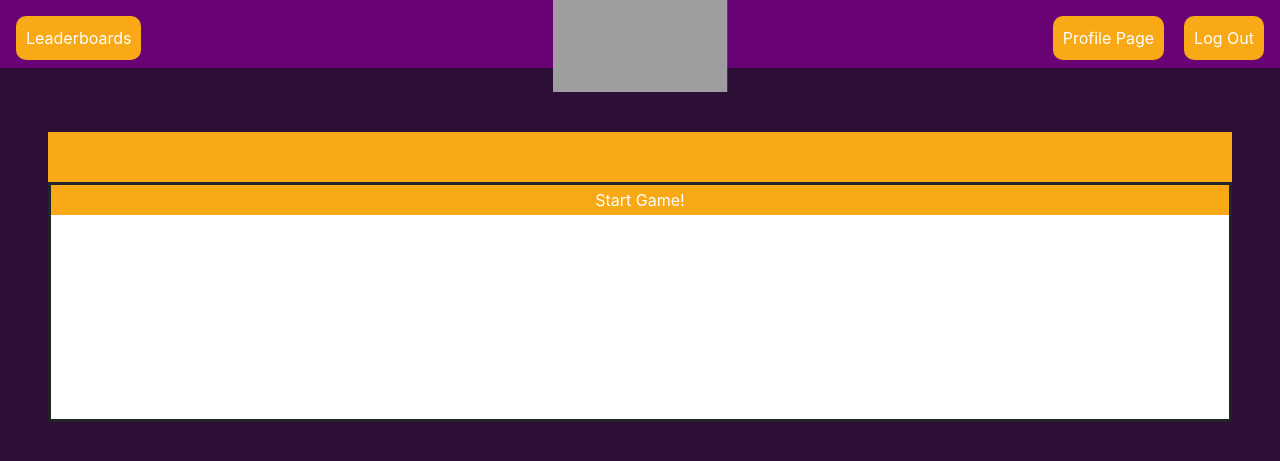
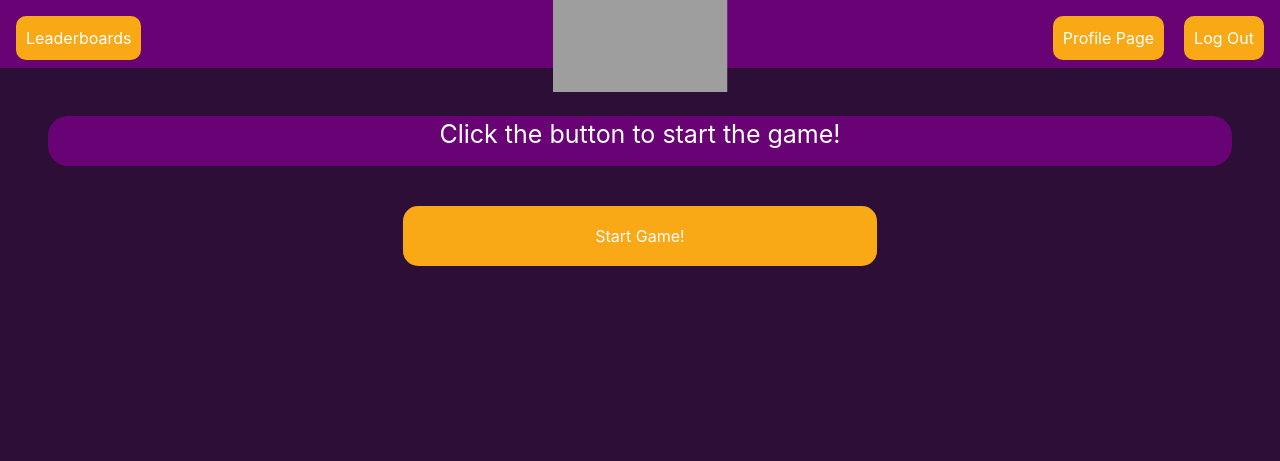
Before and after one commit to noahrijks84/WebIk05, a Flask app: page /timeattack in a window 1280 px wide. Shown: the top 461 px of the page. Run offline with Flask 2, Linux system fonts and the light colour scheme; a user stored in the database is signed in; some libraries are stand-ins or nearby versions; grey boxes are pictures that could not be loaded.

Commit message:
Style updates

```diff
--- a/Scrivia/application.py
+++ b/Scrivia/application.py
@@ -92,7 +92,6 @@ def on_lobby_request(lobby, category, gamemode):
 
     join_room(lobby)
     current_users[username] = [lobby, 0, category, hearts, gamemode]
-    print(current_users[username])
 
 
 # readding the user to the chosen lobby when entering the game page
@@ -109,7 +108,6 @@ def on_join_request():
             message = username + " has joined the game"
             emit("playerupdate", len(lobby_players),  broadcast=True, room=room)
             emit('user message', message, broadcast=True, room=room)
-            print(current_users[username])
         else:
             emit("nolobby")
     else:
@@ -155,7 +153,7 @@ def game_start(category):
 
     # iterating thru the players in the lobby
     for host in lobby_players:
-        category_list = ['any','animals', 'video_games', 'celebrities', 'comics', 'general_knowledge',
+        category_list = ['animals', 'video_games', 'celebrities', 'comics', 'general_knowledge',
                             '27', '15', '26', '29', '9']
 
         for cat in range(int(len(category_list) / 2.0)):
@@ -179,11 +177,11 @@ def game_start(category):
 
         # letting javascript run the drawing fase at the client
         emit('fase1', (host, hostdata), broadcast=True, room=room)
-        time.sleep(10)
+        time.sleep(60)
 
         # letting javascript run the guessing fase at the client
         emit('fase2', (host, answers, question, correct), broadcast=True, room=room)
-        time.sleep(10)
+        time.sleep(20)
 
     # letting javascript run the endfase of the game finishing everything up
     emit('endfase', broadcast=True, room=room)
@@ -194,9 +192,10 @@ def game_start(category):
                 # clearing all the player data
                 username = player
                 points = current_users[player][1]
+                gamemode = current_users[player][4]
 
                 # emitting a request to register the user points
-                emit("pointsregister", (username, points, catlook))
+                emit("pointsregister", (username, points, catlook, gamemode))
                 current_users[player][2] = None
     time.sleep(10)
 
@@ -246,8 +245,9 @@ def TimeAttack_start():
         if current_users[username][0] == room:
             points = current_users[username][1]
             category = current_users[username][2]
+            gamemode = current_users[username][4]
 
-            emit("pointsregister", (username, points, category))
+            emit("pointsregister", (username, points, category, gamemode))
             current_users[username][1] = 0
     time.sleep(10)
 
@@ -267,14 +267,24 @@ def on_registerpoints():
     username = split_data[0]
     points = split_data[1]
     category = split_data[2]
+    gamemode = split_data[3]
 
-    scrivdb.execute("UPDATE statistics SET points = points + :points WHERE username = :username",
-            points=points,
-            username=username)
-    scrivdb.execute("UPDATE statistics SET :category = :category + :points WHERE username = :username",
-            points=points,
-            username=username,
-            category=category)
+    if gamemode == "classic":
+        scrivdb.execute("UPDATE statistics SET points = points + :points WHERE username = :username",
+                points=points,
+                username=username)
+        scrivdb.execute("UPDATE statistics SET :category = :category + :points WHERE username = :username",
+                points=points,
+                username=username,
+                category=category)
+    elif gamemode == "timeattack":
+        scrivdb.execute("UPDATE timeattack SET points = points + :points WHERE username = :username",
+                points=points,
+                username=username)
+        scrivdb.execute("UPDATE timeattack SET :category = :category + :points WHERE username = :username",
+                points=points,
+                username=username,
+                category=category)
 
     return jsonify(True)
 
@@ -283,10 +293,6 @@ def on_registerpoints():
 def on_answer(answer):
     username = session["username"]
     lobby = current_users[username][0]
-
-    print(answer)
-    print(correct_answers[lobby])
-
 
     if current_users[username][4] == 'timeattack':
         if correct_answers[lobby] == answer:
@@ -408,17 +414,6 @@ def logout():
 
     # Redirect user to login form
     return redirect("/")
-
-
-@app.route("/leaderboards_classic", methods=["GET"])
-@login_required
-def leaderboards_classic_redirect():
-    return render_template("leaderboards_classic.html")
-
-@app.route("/leaderboards_timeattack", methods=["GET"])
-@login_required
-def leaderboards_timeattack_redirect():
-    return render_template("leaderboards_timeattack.html")
 
 @app.route("/leaderboards_classic", methods=["GET", "POST"])
 @login_required
--- a/Scrivia/static/styles.css
+++ b/Scrivia/static/styles.css
@@ -136,6 +136,12 @@ a{
     border: 2px solid #FAA916;
 }
 
+#question{
+    color: white;
+    vertical-align: middle;
+    font-size: 25px;
+}
+
 /* Game page */
 #drawing {
     width: 70%;
@@ -143,20 +149,24 @@ a{
     float:left;
     background-color: grey;
     overflow-y: auto;
+    border-radius: 15px 0px 15px 15px;
 }
 
 #chat {
     height: 40vh;
     overflow-y: auto;
-    border-style: solid;
     background-color: white;
+    border-radius: 0px 15px 0px 0px;
+}
+
+#categories{
+    width: 100%;
 }
 
 #gamearea {
     height: 30vh;
     overflow-y: auto;
     background-color: white;
-    border-style: solid;
 }
 
 #chatbox{
@@ -185,7 +195,9 @@ a{
 #gameinfo {
     width: 100%;
     height: 50px;
-    background-color: #FAA916;
+    background-color: #690375;
+    border-radius: 20px;
+    margin-bottom: 5px;
 }
 
 #canvas1{
@@ -399,6 +435,79 @@ form[action="/change_password"][method="post"] #new-password-strength-text {
 }
 
 /* timeattack page */
-#ta_button{
-    padding: 20px;
+#gamearea {
+    height: 30vh;
+    overflow-y: auto;
+    background-color: #2c0e37;
 }
+
+.ta_button {
+    background-color: #FAA916;
+    color: white;
+    border: 2px solid #FAA916;
+    -webkit-transition-duration: 0.4s; /* Safari */
+    transition-duration: 0.4s;
+    width: 18%;
+    height: 50px;
+    margin: 40px 5px 40px 5px;
+    border-radius: 15px;
+}
+
+.ta_button:hover {
+    background-color: white;
+    color: black;
+    border: 2px solid #FAA916;
+    -webkit-transition-duration: 0.4s; /* Safari */
+    transition-duration: 0.4s;
+    width: 18%;
+    height: 50px;
+    margin: 20px 0 20px 0;
+    border-radius: 15px;
+}
+
+#ta_startbutton{
+    width: 40%;
+    height: 60px;
+    margin-top: 40px;
+    background-color: #FAA916;
+    border: 2px solid #FAA916;
+    color: white;
+    -webkit-transition-duration: 0.4s; /* Safari */
+    transition-duration: 0.4s;
+    border-radius: 15px;
+}
+
+#ta_startbutton:hover{
+    width: 40%;
+    height: 60px;
+    margin-top: 40px;
+    background-color: white;
+    border: 2px solid #FAA916;
+    color: white;
+    -webkit-transition-duration: 0.4s; /* Safari */
+    transition-duration: 0.4s;
+    border-radius: 15px;
+}
+
+#ta_gameinfo {
+    width: 100%;
+    height: 50px;
+    background-color: #690375;
+    border-radius: 20px;
+}
+
+#lives{
+    color: white;
+}
+
+#pointsdata{
+    color: white;
+}
+
+#playerdata{
+    color: white;
+}
+
+#answers{
+    color: white;
+}
--- a/Scrivia/templates/game.html
+++ b/Scrivia/templates/game.html
@@ -217,9 +217,9 @@
         document.getElementById("answers").innerHTML = ("");
     });
 
-    socket.on('pointsregister', function(username, points, category){
+    socket.on('pointsregister', function(username, points, category, gamemode){
         // sending the data to the server to be registered
-        let round_data = [username, points, category]
+        let round_data = [username, points, category, gamemode]
         $.get("/registerpoints?round_data=" + round_data)
     });
 
--- a/Scrivia/templates/timeattack.html
+++ b/Scrivia/templates/timeattack.html
@@ -8,16 +8,16 @@
 {% endblock %}
 
 {% block main %}
-    <div id="gameinfo">
-        <p id="question"></p>
+    <div id="ta_gameinfo">
+        <p id="question">Click the button to start the game!</p>
     </div>
-    <div id="gamearea">
-        <button class="buttonsquare" id="startbutton">Start Game!</button>
+    <div id="ta_gamearea">
+        <button class="ta_startbutton" id="ta_startbutton">Start Game!</button>
         <p id="answers"></p>
-        <input type="button" value="" id="myButton1" class="buttongeneral ta_button"></input>
-        <input type="button" value="" id="myButton2" class="buttongeneral ta_button"></input>
-        <input type="button" value="" id="myButton3" class="buttongeneral ta_button"></input>
-        <input type="button" value="" id="myButton4" class="buttongeneral ta_button"></input>
+        <input type="button" value="" id="myButton1" class="ta_button"></input>
+        <input type="button" value="" id="myButton2" class="ta_button"></input>
+        <input type="button" value="" id="myButton3" class="ta_button"></input>
+        <input type="button" value="" id="myButton4" class="ta_button"></input>
         <p id='lives'></p>
         <p id="pointsdata"></p>
     </div>
@@ -77,7 +77,7 @@
 
     socket.on('endfase', function(){
         document.getElementById("lives").innerHTML = ("");
-        document.getElementById("startbutton").disabled = false;
+        document.getElementById("ta_startbutton").disabled = false;
 
         document.getElementById("myButton1").value=("");
         document.getElementById("myButton2").value=("");
@@ -93,8 +93,8 @@
         document.getElementById("answers").innerHTML = ("");
     });
 
-    socket.on('pointsregister', function(username, points, category){
-        let round_data = [username, points, category]
+    socket.on('pointsregister', function(username, points, category, gamemode){
+        let round_data = [username, points, category, gamemode]
         $.get("/registerpoints?round_data=" + round_data)
     });
 
@@ -105,10 +105,10 @@
         document.getElementById("myButton4").style.display = "none";
     });
 
-    document.getElementById("startbutton").addEventListener("click", function(){
+    document.getElementById("ta_startbutton").addEventListener("click", function(){
         socket.emit('startTimeAttack');
-        document.getElementById("startbutton").disabled = true;
-        document.getElementById("startbutton").style.display = "none";
+        document.getElementById("ta_startbutton").disabled = true;
+        document.getElementById("ta_startbutton").style.display = "none";
     });
 
     document.getElementById("myButton1").addEventListener("click", function(){
```
Also changed, not shown: other parts of Scrivia/static/styles.css (+41 -17 lines), Scrivia/templates/index.html (+11 -15 lines), Scrivia/scrivia.db.
